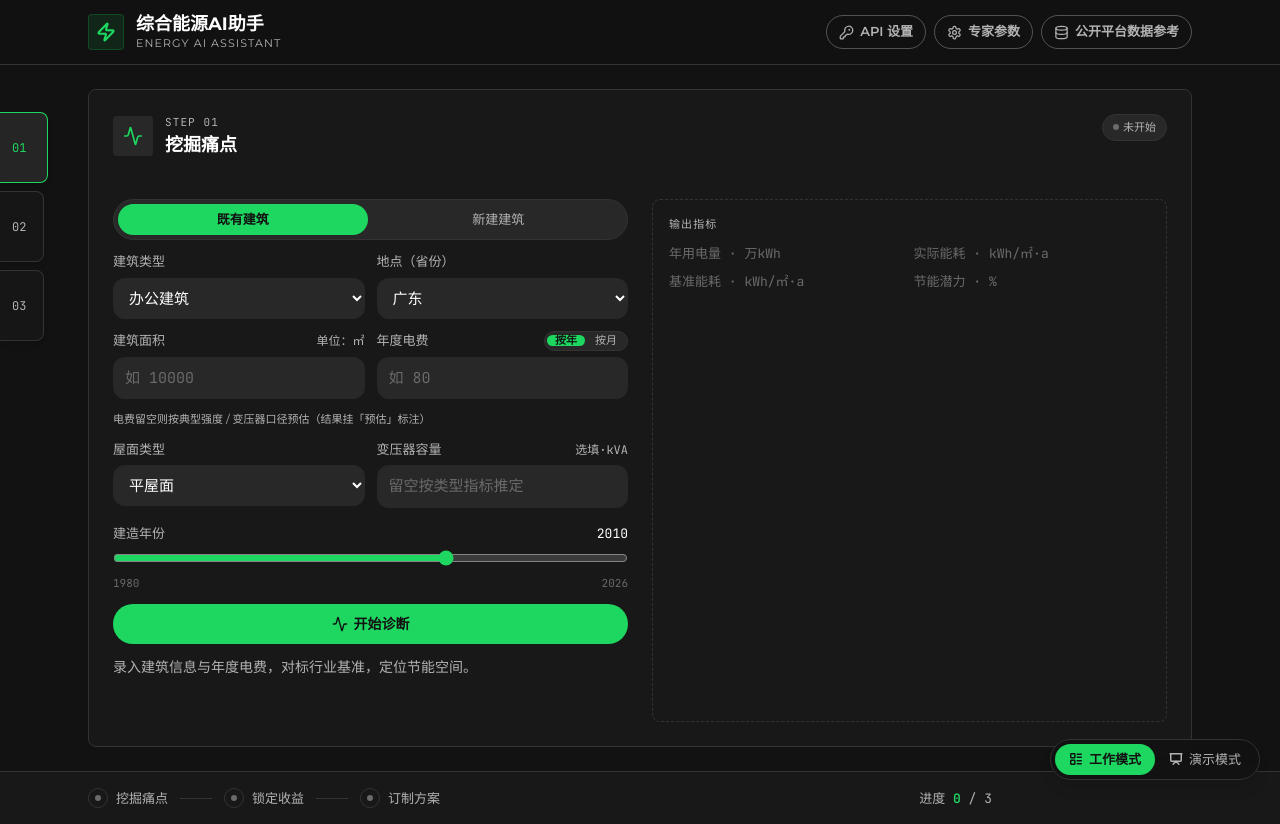
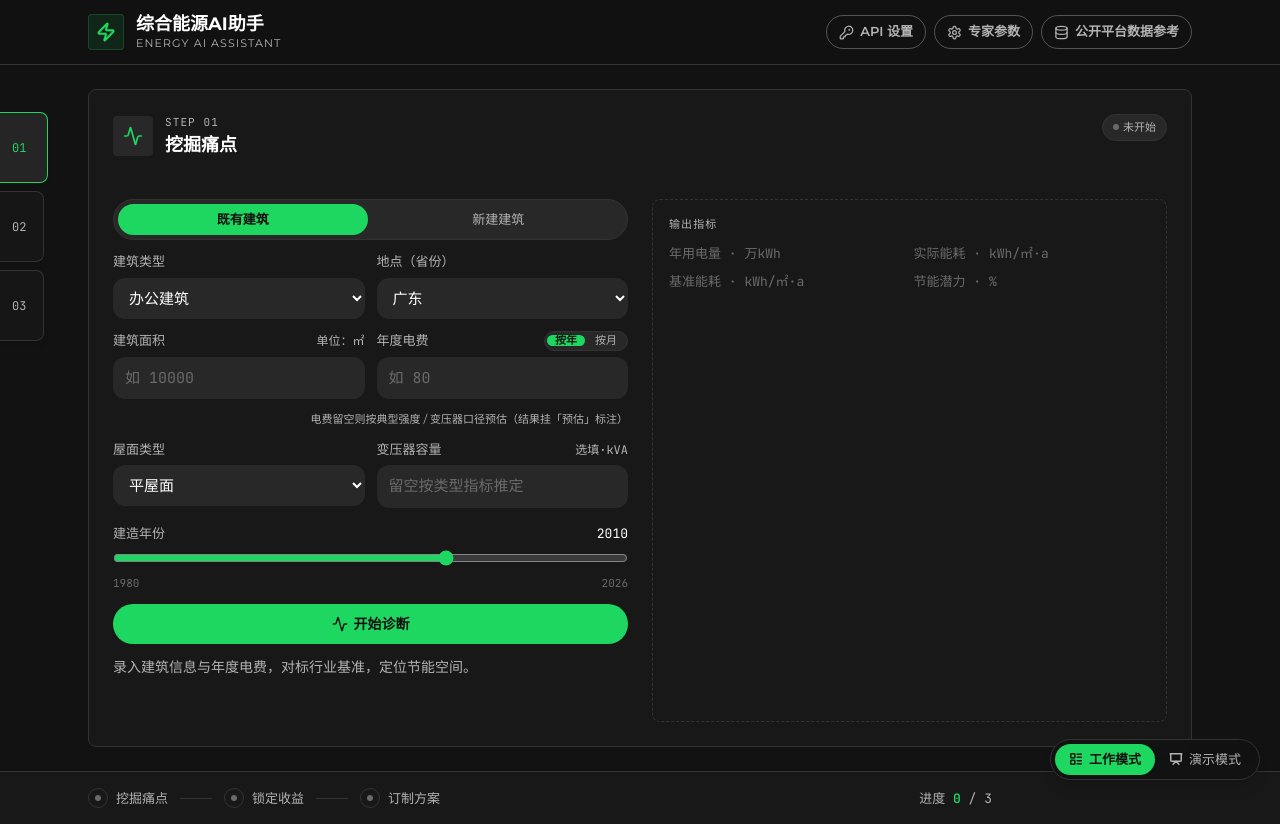
Before and after one commit to Topsilver94/energy-ai-assistant, a React (Vite) app: page / in a window 1280 px wide. Built offline with nearby package versions, Linux system fonts and the light colour scheme.

Commit message:
Right-align fee fallback hint with fee input box

```diff
--- a/src/components/diagnosis/DiagnosisForm.jsx
+++ b/src/components/diagnosis/DiagnosisForm.jsx
@@ -161,9 +161,10 @@ export default function DiagnosisForm({ onSubmit, loading = false }) {
         )}
       </div>
 
-      {/* 电费兜底提示放双栏网格下方通栏（不占右列高度，保证左右输入框下边缘对齐） */}
+      {/* 电费兜底提示放双栏网格下方通栏（不占右列高度，保证左右输入框下边缘对齐）；
+          居右与电费输入框右边缘对齐 */}
       {!isNew && (
-        <p className="-mt-1 text-[11px] text-paper-mute">
+        <p className="-mt-1 text-right text-[11px] text-paper-mute">
           电费留空则按典型强度 / 变压器口径预估（结果挂「预估」标注）
         </p>
       )}
```
